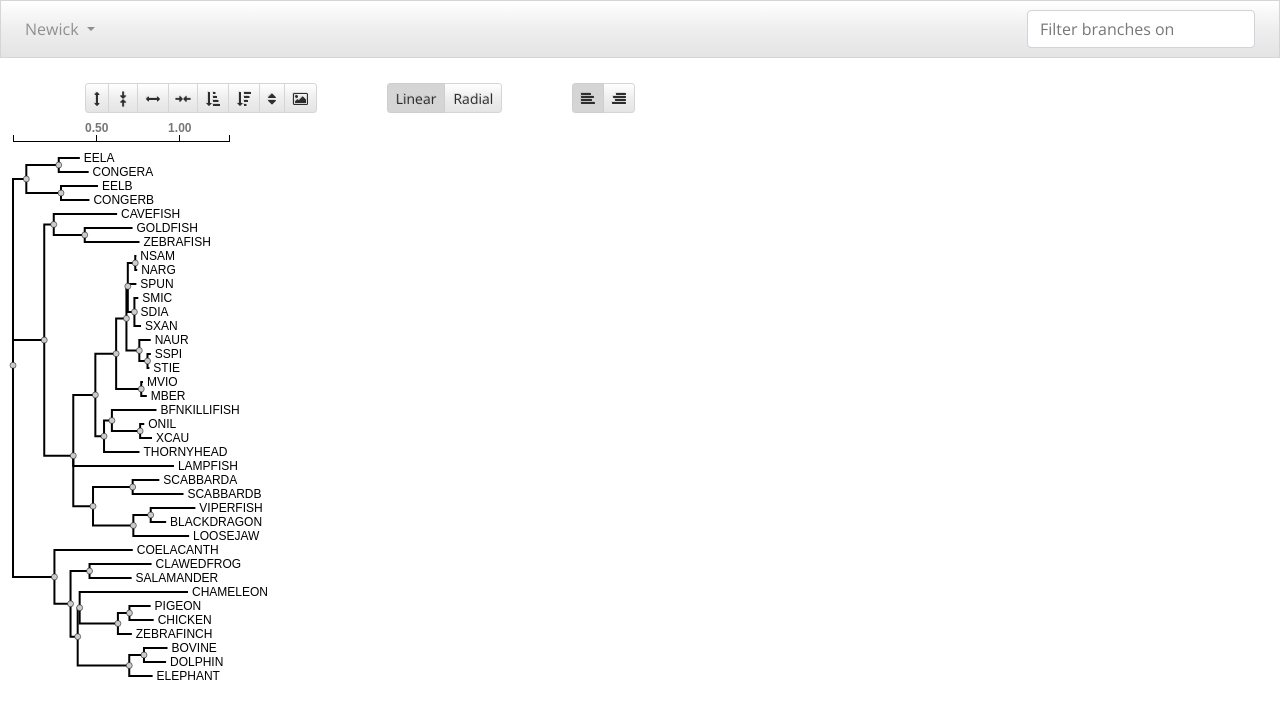
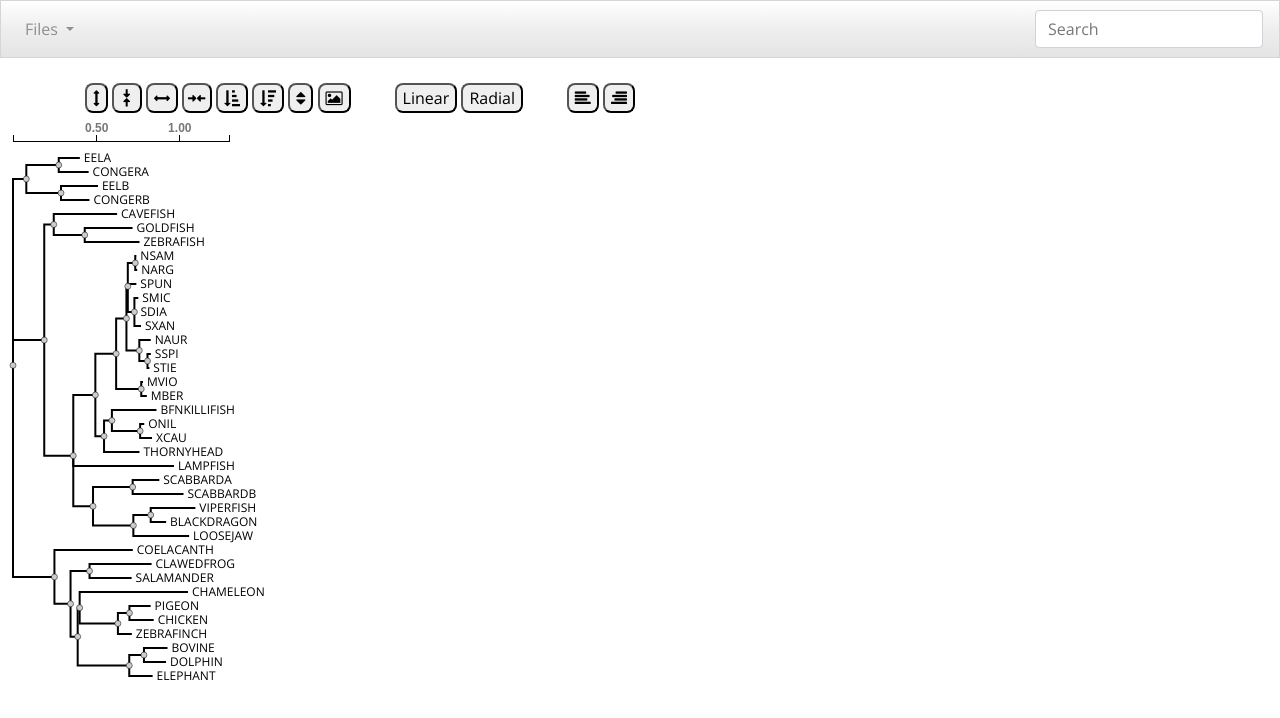
Before and after one commit to mpjunaid/Phylotree, a website with bundled scripts: page public/html/index.html in a window 1280 px wide. Built offline with nearby package versions, Linux system fonts and the light colour scheme.

Commit message:
style changes

```diff
--- a/public/css/phylotree.css
+++ b/public/css/phylotree.css
@@ -5,7 +5,7 @@
 }
 
 .tree-scale-bar text {
-  font: sans-serif;
+  font: "Open Sans", sans-serif;
 }
 
 .tree-scale-bar line,
@@ -28,7 +28,7 @@ stroke-width: 0.5px;
 }
 
 .node {
-font: 10px sans-serif;
+font: 10px "Open Sans", sans-serif;
 }
 
 .node-selected {
--- a/public/html/index.html
+++ b/public/html/index.html
@@ -1,6 +1,21 @@
 <!DOCTYPE html>
 <html lang="en">
   <head>
+    <style>
+      .button {
+        background-color: gray; /* Green */
+        border: none;
+        color: black;
+        padding: 20px;
+        text-align: center;
+        text-decoration: none;
+        display: inline-block;
+        font-size: 16px;
+        margin: 4px 2px;
+        cursor: pointer;
+      }
+      .button1 {border-radius: 8px;}
+      </style>
     <meta charset="utf-8" />
     <!-- Latest compiled and minified CSS -->
     <script src="https://code.jquery.com/jquery.js"></script>
@@ -12,6 +27,11 @@
       integrity="sha384-Gn5384xqQ1aoWXA+058RXPxPg6fy4IWvTNh0E263XmFcJlSAwiGgFAW/dAiS6JXm"
       crossorigin="anonymous"
     />
+
+    <!-- New font -->
+    <link href="https://fonts.googleapis.com/css?family=Open+Sans"
+    rel="stylesheet">
+
     <link
       href="//netdna.bootstrapcdn.com/font-awesome/4.0.3/css/font-awesome.css"
       rel="stylesheet"
@@ -68,7 +88,7 @@
         }
       }
 
-      .btn {
+      .button {
         height: 30px;
       }
 
@@ -103,7 +123,7 @@
               class="nav-link dropdown-toggle"
               role="button"
               data-toggle="dropdown"
-              >Newick <b class="caret"></b
+              >Files <b class="caret"></b
             ></a>
             <div class="dropdown-menu">
               <a
@@ -244,8 +264,8 @@
               <input
                 type="text"
                 id="branch_filter"
-                class="form-control mr-sm-2"
-                placeholder="Filter branches on"
+                class="form-control"
+                placeholder="Search"
               />
             </form>
           </li>
@@ -286,7 +306,7 @@
           <div class="modal-footer">
             <button
               type="button"
-              class="btn btn-primary btn-sm"
+              class="button1"
               id="validate_newick"
             >
               Display this tree
@@ -314,7 +334,7 @@
           <div class="modal-footer">
             <button
               type="button"
-              class="btn btn-primary btn-sm"
+              class="button1"
               data-dismiss="modal"
             >
               Close
@@ -356,11 +376,11 @@
     <div class="container" id="main_display" >
       <div class="row">
         <div class="col-md-8">
-          <div class="btn-toolbar" role="toolbar" id="toolbar">
-            <div class="btn-group">
+          <div class="button1" role="toolbar" id="toolbar">
+            <div class="button1">
               <button
                 type="button"
-                class="btn btn-light btn-sm"
+                class="button1"
                 data-direction="vertical"
                 data-amount="1"
                 title="Expand vertical spacing"
@@ -369,7 +389,7 @@
               </button>
               <button
                 type="button"
-                class="btn btn-light btn-sm"
+                class="button1"
                 data-direction="vertical"
                 data-amount="-1"
                 title="Compress vertical spacing"
@@ -378,7 +398,7 @@
               </button>
               <button
                 type="button"
-                class="btn btn-light btn-sm"
+                class="button1"
                 data-direction="horizontal"
                 data-amount="1"
                 title="Expand horizonal spacing"
@@ -387,7 +407,7 @@
               </button>
               <button
                 type="button"
-                class="btn btn-light btn-sm"
+                class="button1"
                 data-direction="horizontal"
                 data-amount="-1"
                 title="Compress horizonal spacing"
@@ -396,7 +416,7 @@
               </button>
               <button
                 type="button"
-                class="btn btn-light btn-sm"
+                class="button1"
                 id="sort_ascending"
                 title="Sort deepest clades to the bottom"
               >
@@ -404,7 +424,7 @@
               </button>
               <button
                 type="button"
-                class="btn btn-light btn-sm"
+                class="button1"
                 id="sort_descending"
                 title="Sort deepsest clades to the top"
               >
@@ -412,7 +432,7 @@
               </button>
               <button
                 type="button"
-                class="btn btn-light btn-sm"
+                class="button1"
                 id="sort_original"
                 title="Restore original order"
               >
@@ -420,36 +440,36 @@
               </button>
               <button
                 type="button"
-                class="btn btn-light btn-sm"
+                class="button1"
                 id="save_image"
                 title="Save image"
               >
                 <i class="fa fa-picture-o"></i>
               </button>
             </div>
-            <div class="btn-group" role="group">
+            <div class="button1" role="group">
               <button
-                class="btn btn-light btn-sm active phylotree-layout-mode"
+                class="button1 active phylotree-layout-mode"
                 data-mode="linear"
               >
                 Linear
               </button>
               <button
-                class="btn btn-light btn-sm phylotree-layout-mode"
+                class="button1 phylotree-layout-mode"
                 data-mode="radial"
               >
                 Radial
               </button>
             </div>
-            <div class="btn-group" role="group">
+            <div class="button1" role="group">
               <button
-                class="btn btn-light btn-sm active phylotree-align-toggler"
+                class="button1 active phylotree-align-toggler"
                 data-align="left"
               >
                 <i class="fa fa-align-left"></i>
               </button>
               <button
-                class="btn btn-light btn-sm phylotree-align-toggler"
+                class="button1 phylotree-align-toggler"
                 data-align="right"
               >
                 <i class="fa fa-align-right"></i>
```
